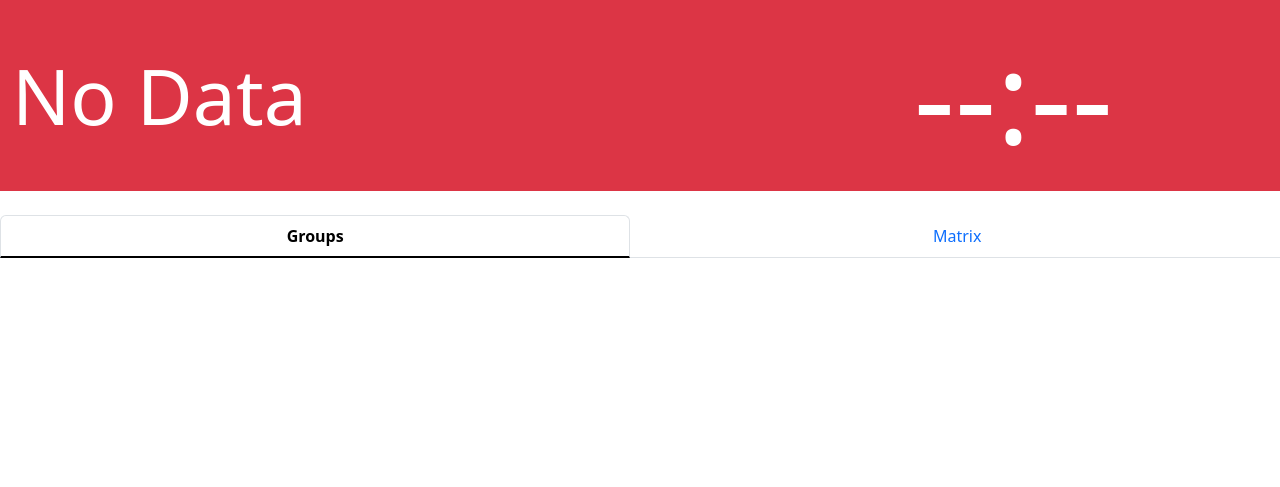
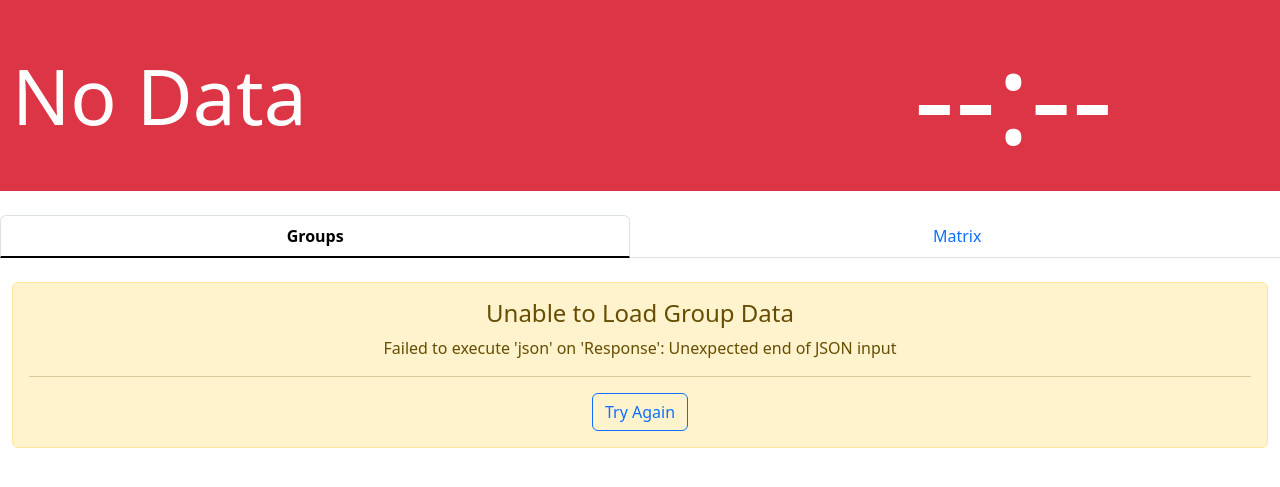
Before and after one commit to paul4477/f3k-cloud-run, a Flask app: page /event/1 in a window 1280 px wide. Shown: the part 121-608 px from the top of the page. Run offline with Flask 3, Linux system fonts and the light colour scheme; data that the repository does not hold is empty.

Commit message:
Changing/fixing tab order/display

```diff
--- a/templates/event_viewer.html
+++ b/templates/event_viewer.html
@@ -72,16 +72,16 @@
 
 
     // Handle connection open
-     eventSource.onopen = function(event) {
+    eventSource.onopen = function (event) {
     };
 
     // Handle errors
-     eventSource.onerror = function(event) {
+    eventSource.onerror = function (event) {
         console.log("Connection error or closed\n");
     };
 
     // Clean up on page unload
-     window.addEventListener('beforeunload', function() {
+    window.addEventListener('beforeunload', function () {
         eventSource.close();
     });
 
@@ -393,7 +393,7 @@ function createGroupCarousel(eventId, containerId = 'carousel-container') {
     function Timer(fn, t) {
         var timerObj = setInterval(fn, t);
 
-    this.stop = function() {
+        this.stop = function () {
             if (timerObj) {
                 clearInterval(timerObj);
                 timerObj = null;
@@ -402,7 +402,7 @@ function Timer(fn, t) {
         }
 
         // start timer using current settings (if it's not already running)
-    this.start = function() {
+        this.start = function () {
             if (!timerObj) {
                 this.stop();
                 timerObj = setInterval(fn, t);
@@ -411,7 +411,7 @@ function Timer(fn, t) {
         }
 
         // start with new or original interval, stop current interval
-    this.reset = function(newT = t) {
+        this.reset = function (newT = t) {
             t = newT;
             return this.stop().start();
         }
@@ -419,7 +419,7 @@ function Timer(fn, t) {
 
     groupCarousel = createGroupCarousel(event_id, containerId = 'carousel-container')
 
-var timer = new Timer(function() {
+    var timer = new Timer(function () {
         groupCarousel.navigateToGroup(document.getElementById('roundNum').textContent, document.getElementById('groupLetter').textContent);
     }, 15000);
 
@@ -431,13 +431,21 @@ document.addEventListener('DOMContentLoaded', createRoundGroupTable);
 <div id="roundInfoRow" class="row bg-danger text-white fw-bold fs-1">
 
     <div class="col-2 gx-0">
-     <a href="{{ url_for('index')}}" id="home" class="btn btn-danger btn-lg"><svg xmlns="http://www.w3.org/2000/svg" height="8vw" fill="white" class="bi bi-house" viewBox="0 0 16 16">
-      <path d="M8.707 1.5a1 1 0 0 0-1.414 0L.646 8.146a.5.5 0 0 0 .708.708L2 8.207V13.5A1.5 1.5 0 0 0 3.5 15h9a1.5 1.5 0 0 0 1.5-1.5V8.207l.646.647a.5.5 0 0 0 .708-.708L13 5.793V2.5a.5.5 0 0 0-.5-.5h-1a.5.5 0 0 0-.5.5v1.293zM13 7.207V13.5a.5.5 0 0 1-.5.5h-9a.5.5 0 0 1-.5-.5V7.207l5-5z"/>
+        <a href="{{ url_for('index')}}" id="home" class="btn btn-danger btn-lg"><svg xmlns="http://www.w3.org/2000/svg"
+                height="8vw" fill="white" class="bi bi-house" viewBox="0 0 16 16">
+                <path
+                    d="M8.707 1.5a1 1 0 0 0-1.414 0L.646 8.146a.5.5 0 0 0 .708.708L2 8.207V13.5A1.5 1.5 0 0 0 3.5 15h9a1.5 1.5 0 0 0 1.5-1.5V8.207l.646.647a.5.5 0 0 0 .708-.708L13 5.793V2.5a.5.5 0 0 0-.5-.5h-1a.5.5 0 0 0-.5.5v1.293zM13 7.207V13.5a.5.5 0 0 1-.5.5h-9a.5.5 0 0 1-.5-.5V7.207l5-5z" />
             </svg></a>
     </div>
     <div class="col-4 gx-0">
-    <div class="row gx-0"><div class="col">Round</div><div class="col text-center" id="roundNum">-</div></div>
-    <div class="row gx-0"><div class="col">Group</div><div class="col text-center" id="groupLetter">-</div></div>
+        <div class="row gx-0">
+            <div class="col">Round</div>
+            <div class="col text-center" id="roundNum">-</div>
+        </div>
+        <div class="row gx-0">
+            <div class="col">Group</div>
+            <div class="col text-center" id="groupLetter">-</div>
+        </div>
     </div>
     <div class="col-6">
         <div class="row" id="roundDescription">No Live Data</div>
@@ -454,19 +462,18 @@ document.addEventListener('DOMContentLoaded', createRoundGroupTable);
 <div class="row">
     <ul class="nav nav-tabs nav-fill nav-underline" id="myTab" role="tablist">
         <li class="nav-item" role="presentation">
-    <button class="nav-link active" id="groups-tab" data-bs-toggle="tab" data-bs-target="#groups-tab-pane" type="button" role="tab" aria-controls="groups-tab-pane" aria-selected="false">Groups</button>
+            <button class="nav-link active" id="groups-tab" data-bs-toggle="tab" data-bs-target="#groups-tab-pane"
+                type="button" role="tab" aria-controls="groups-tab-pane" aria-selected="true">Groups</button>
         </li>
         <li class="nav-item" role="presentation">
-    <button class="nav-link" id="matrix-tab" data-bs-toggle="tab" data-bs-target="#matrix-tab-pane" type="button" role="tab" aria-controls="matrix-tab-pane" aria-selected="true">Matrix</button>
+            <button class="nav-link" id="matrix-tab" data-bs-toggle="tab" data-bs-target="#matrix-tab-pane"
+                type="button" role="tab" aria-controls="matrix-tab-pane" aria-selected="false">Matrix</button>
         </li>
     </ul>
     <div class="row">&nbsp;</div>
     <div class="tab-content" id="myTabContent">
-  <div class="tab-pane fade show active" id="groups-tab-pane" role="tabpanel" aria-labelledby="groups-tab" tabindex="0">
-    <div id="table-container" class="row"></div>
-  </div>
-  <div class="tab-pane fade" id="matrix-tab-pane" role="tabpanel" aria-labelledby="matrix-tab" tabindex="0">
-
+        <div class="tab-pane fade show active" id="groups-tab-pane" role="tabpanel" aria-labelledby="groups-tab"
+            tabindex="0">
             <div id="carousel-container">
                 <div class="text-center">
                     <div class="spinner-border text-primary" role="status">
@@ -475,6 +482,10 @@ document.addEventListener('DOMContentLoaded', createRoundGroupTable);
                     <p class="mt-2">Loading competition groups...</p>
                 </div>
             </div>
+
+        </div>
+        <div class="tab-pane fade" id="matrix-tab-pane" role="tabpanel" aria-labelledby="matrix-tab" tabindex="0">
+            <div id="table-container" class="row"></div>
         </div>
     </div>
 </div>
```
Lines whose indentation alone changed are shown as unchanged.
